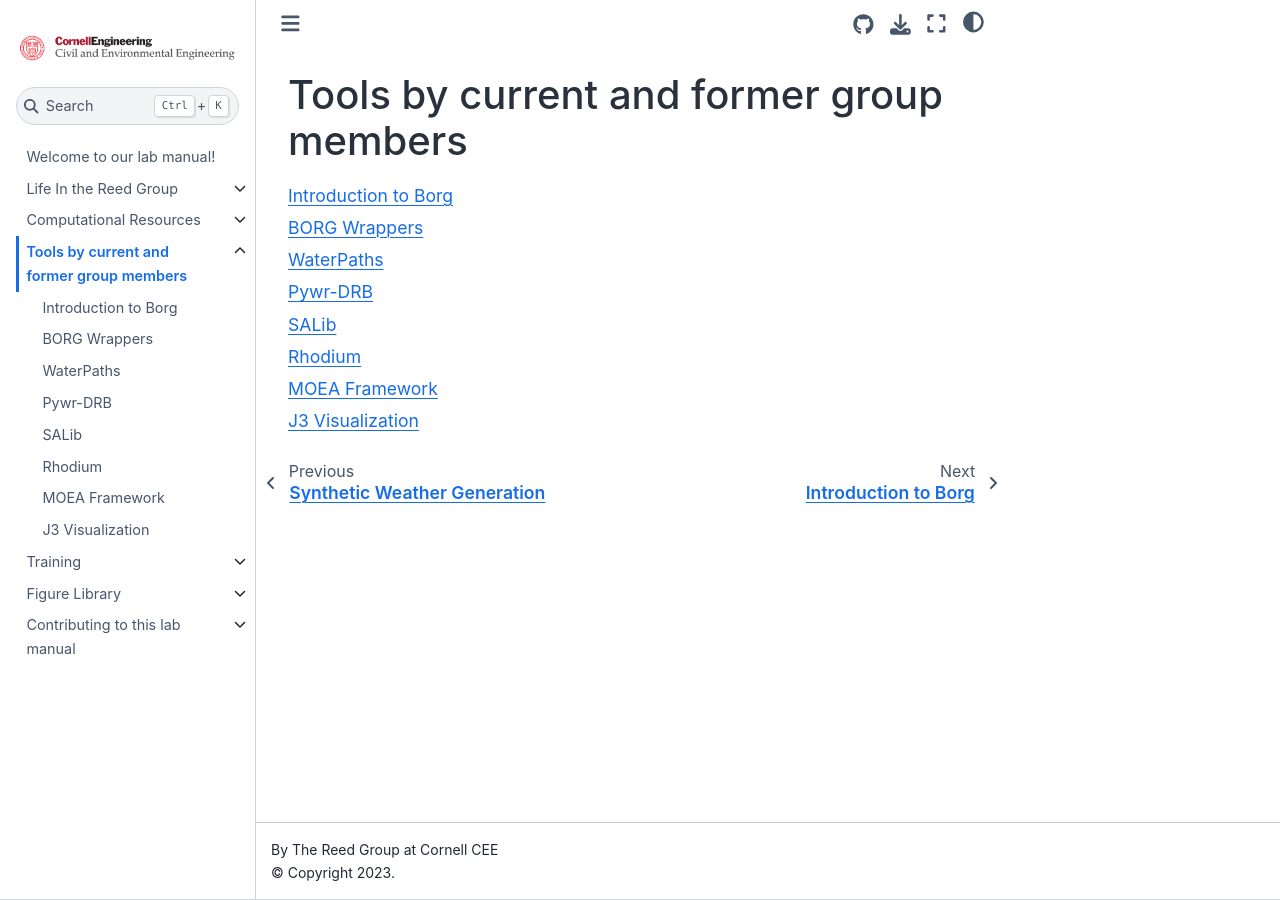
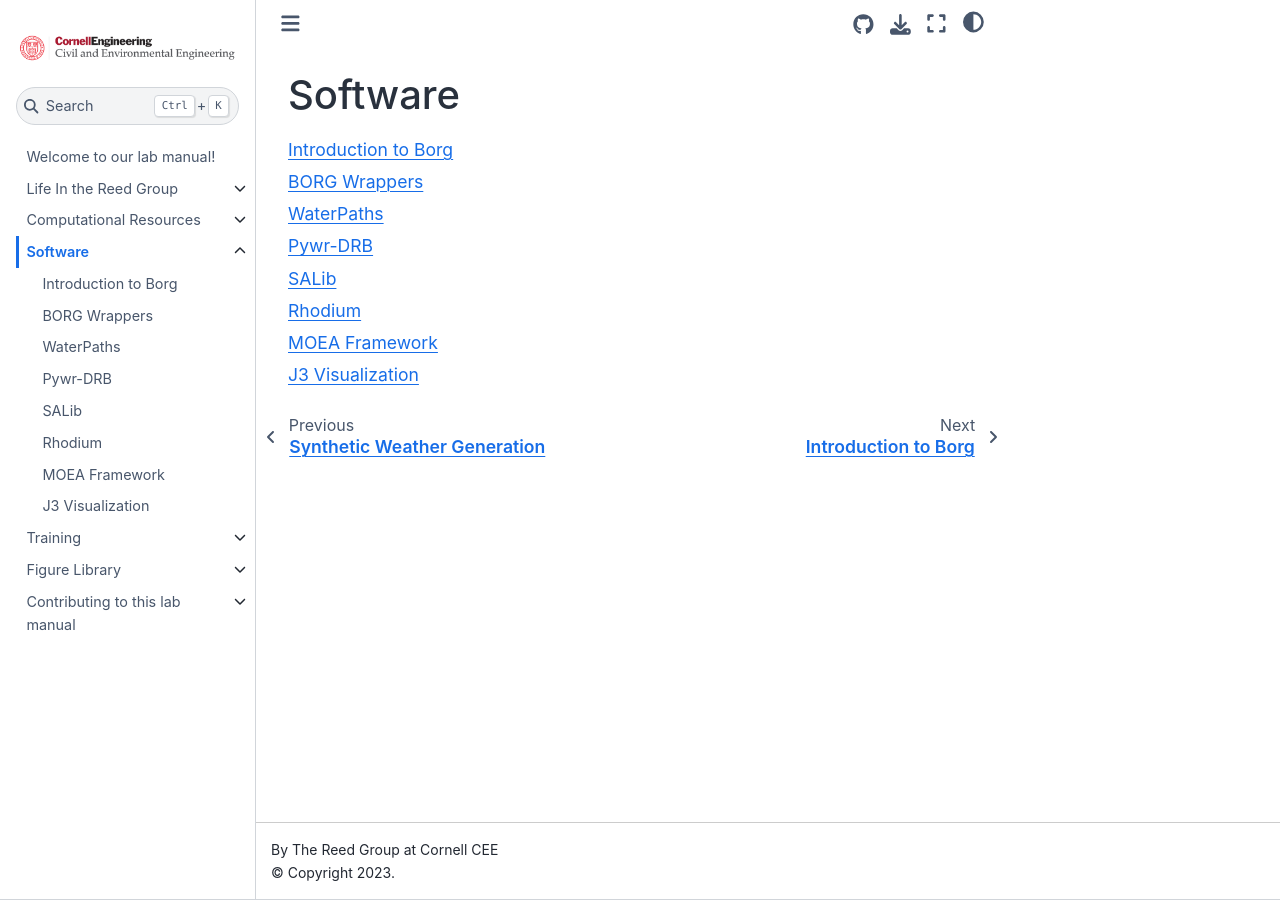
Before and after one commit to reedgroup/reedgroup.github.io, a Jupyter Book: the page built from docs/Software/Software.md, in a window 1280 px wide. Built offline with Jupyter Book 1.0.4 settings and Sphinx 7.4.7 and the Sphinx Book theme 1.1.4, drawn with Linux system fonts in a browser that asks for light colours; pages that are not in the unit, such as notebooks, are missing from menus.

Commit message:
Fixing Software title

````diff
--- a/docs/Software/Software.md
+++ b/docs/Software/Software.md
@@ -1,3 +1,3 @@
-# Tools by current and former group members
+# Software
 ```{tableofcontents}
 ```
````
